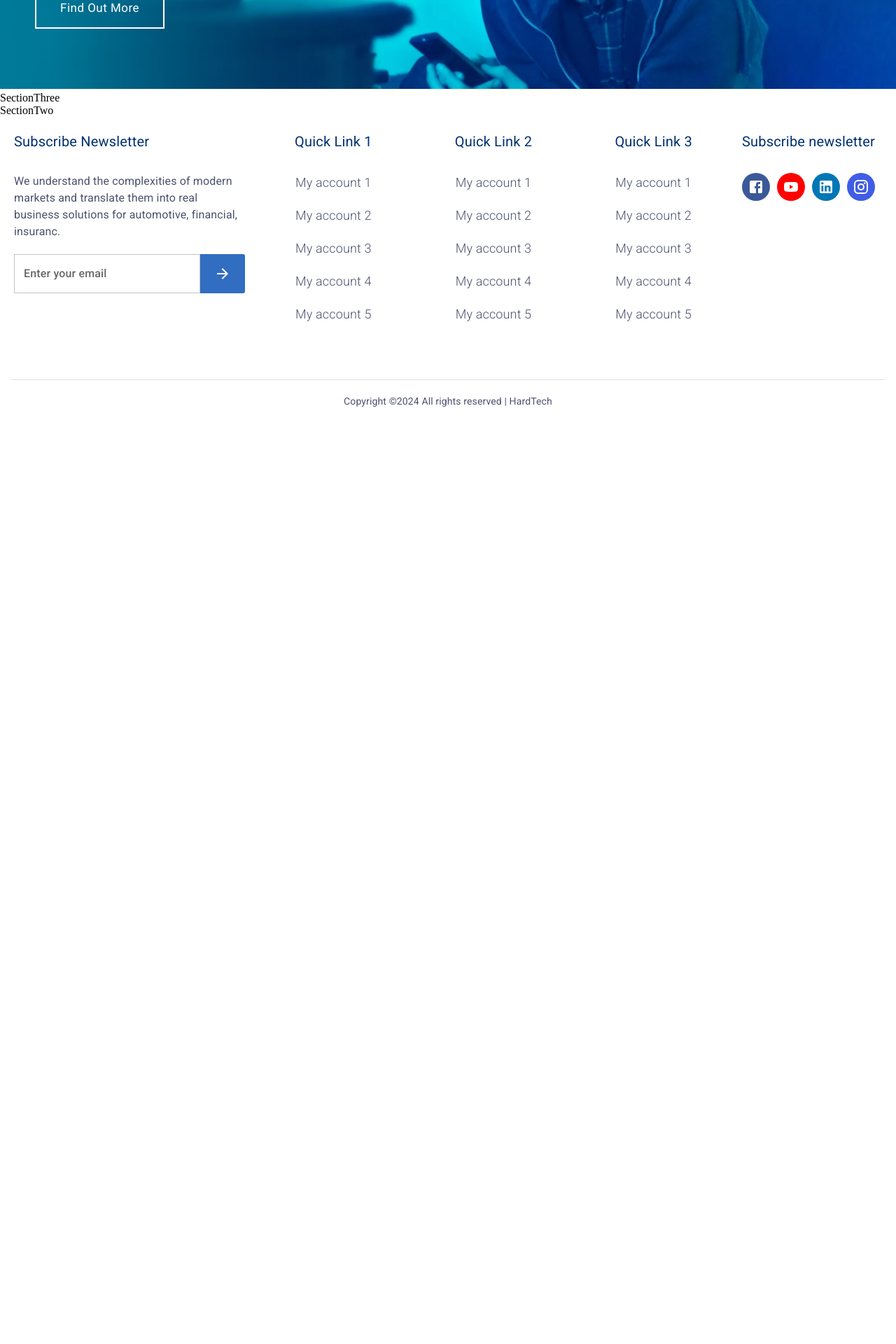
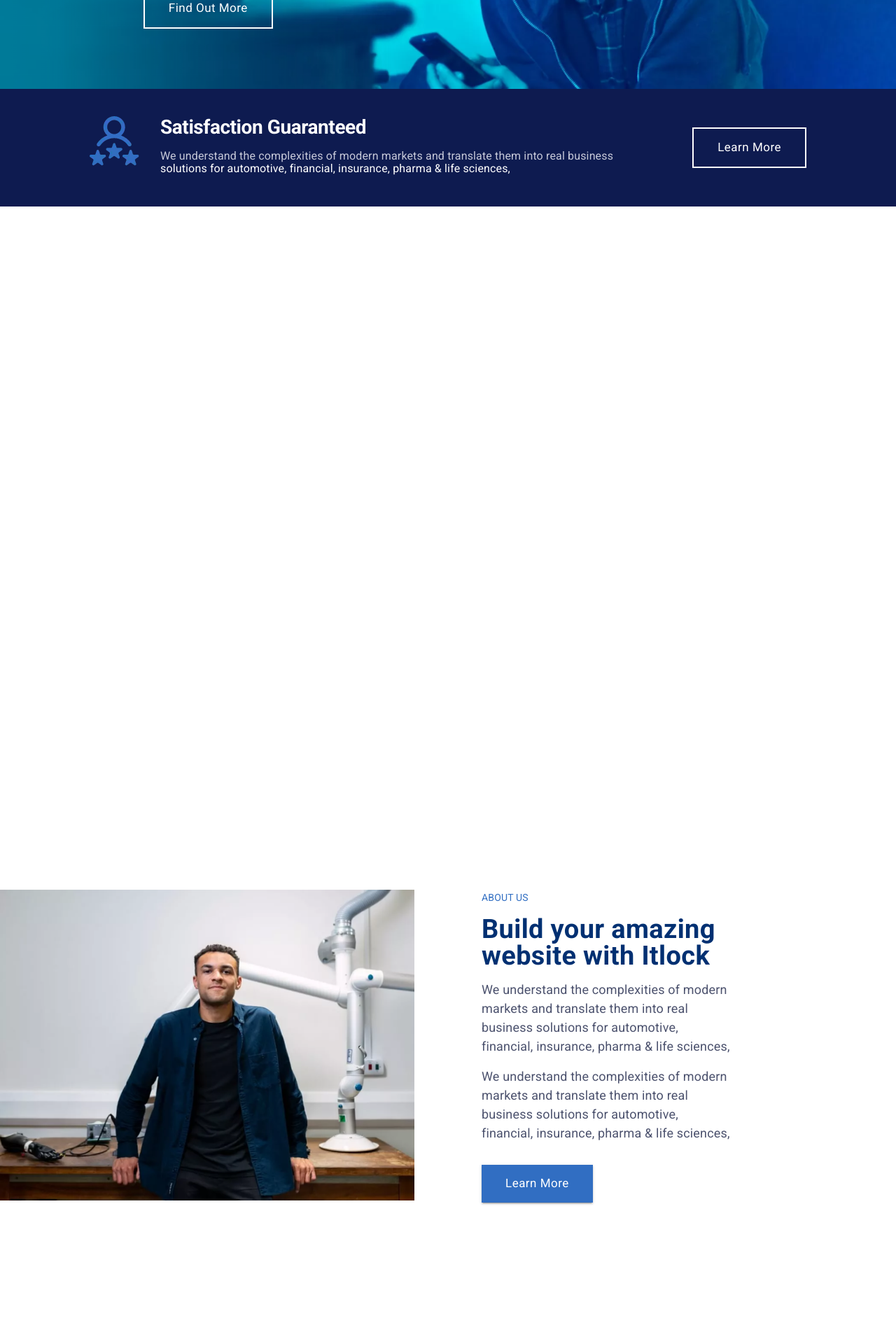
Before and after one commit to HardTech-Software/landing, a Next.js app: page / in a window 1280 px wide. Shown: the part 460-2380 px from the top of the page at 70% size. Before the commit the page ends 1063 px from the top, so only its background shows below. Built offline with nearby package versions, Linux system fonts and the light colour scheme.

Commit message:
header animation added, section three created

```diff
--- a/src/app/page.tsx
+++ b/src/app/page.tsx
@@ -1,3 +1,4 @@
+'use client';
 import { Button, Card, Header, RatingCard, ServiceCard } from '@/components';
 import CardComponent from '@/components/card';
 import Footer from '@/components/footer';
--- a/src/components/header/index.tsx
+++ b/src/components/header/index.tsx
@@ -1,5 +1,5 @@
 import { Box, ListItem, Typography } from '@mui/material';
-import React from 'react';
+import React, { useEffect, useState } from 'react';
 import { styles } from './styles';
 import HeadphonesIcon from '@mui/icons-material/Headphones';
 import { menuItems } from '@/utils/constants/header-items';
@@ -7,15 +7,40 @@
 import { Button } from '..';
 
 const Header = () => {
+  const [shadow, setShadow] = useState(false);
+  const [showFixedHeader, setShowFixedHeader] = useState(false);
+  const [lastScrollY, setLastScrollY] = useState(0);
+
+  const handleScroll = () => {
+    // if (window.scrollY > 100) {
+    //   setShowFixedHeader(true);
+    // } else {
+    //   setShowFixedHeader(false);
+    // }
+    setShadow(window.scrollY > 0);
+    // setLastScrollY(window.scrollY);
+  };
+
+  useEffect(() => {
+    window.addEventListener('scroll', handleScroll);
+    return () => {
+      window.removeEventListener('scroll', handleScroll);
+    };
+  }, [lastScrollY]);
+
+  const currentStyles = styles(shadow, showFixedHeader);
+
   return (
-    <Box sx={styles.root}>
+    <>
+      {/* Header estático visible al cargar la página */}
+      <Box sx={styles(false, false).root}>
         <Box display="flex" flexDirection="row">
           <Box>
             <Image src="/logo.png" alt="logo" width={166} height={48} />
           </Box>
-        <Box sx={styles.listItems}>
+          <Box sx={styles(false, false).listItems}>
             {menuItems.map((item, index) => (
-            <ListItem key={index} sx={styles.item}>
+              <ListItem key={index} sx={styles(false, false).item}>
                 <Typography>{item}</Typography>
               </ListItem>
             ))}
@@ -43,7 +68,9 @@
           </Box>
           <Box sx={{ display: 'flex', alignItems: 'center' }}>
             <Box>
-            <HeadphonesIcon sx={{ width: 40, height: 40, color: '#4C526E' }} />
+              <HeadphonesIcon
+                sx={{ width: 40, height: 40, color: '#4C526E' }}
+              />
             </Box>
             <Box>
               <Typography fontSize="14px" sx={{ color: '#9B9EAC' }}>
@@ -59,6 +86,69 @@
           </Box>
         </Box>
       </Box>
+
+      {/* Header fijo que aparece al hacer scroll */}
+      <Box
+        sx={{
+          ...currentStyles.root,
+          position: 'fixed',
+          transform: showFixedHeader ? 'translateY(0)' : 'translateY(-100%)',
+          transition: 'transform 0.3s ease-in-out, box-shadow 0.3s ease-in-out',
+        }}
+      >
+        <Box display="flex" flexDirection="row">
+          <Box>
+            <Image src="/logo.png" alt="logo" width={166} height={48} />
+          </Box>
+          <Box sx={currentStyles.listItems}>
+            {menuItems.map((item, index) => (
+              <ListItem key={index} sx={currentStyles.item}>
+                <Typography>{item}</Typography>
+              </ListItem>
+            ))}
+          </Box>
+        </Box>
+        <Box sx={{ display: 'flex' }}>
+          <Box
+            sx={{ display: 'flex', alignItems: 'center', marginRight: '20px' }}
+          >
+            <Button
+              variant="outlined"
+              sx={{
+                color: '#316EC2',
+                border: '2px solid #316EC2',
+                height: 50,
+                '&:hover': {
+                  color: 'white',
+                  backgroundColor: '#316EC2',
+                  border: '2px solid #316EC2',
+                },
+              }}
+            >
+              Free Quote
+            </Button>
+          </Box>
+          <Box sx={{ display: 'flex', alignItems: 'center' }}>
+            <Box>
+              <HeadphonesIcon
+                sx={{ width: 40, height: 40, color: '#4C526E' }}
+              />
+            </Box>
+            <Box>
+              <Typography fontSize="14px" sx={{ color: '#9B9EAC' }}>
+                Have any Question?
+              </Typography>
+              <Typography
+                fontSize="16px"
+                sx={{ color: '#003072', fontWeight: 500 }}
+              >
+                Call: 10 (78) 837 3647
+              </Typography>
+            </Box>
+          </Box>
+        </Box>
+      </Box>
+    </>
   );
 };
 
--- a/src/components/header/styles.ts
+++ b/src/components/header/styles.ts
@@ -1,12 +1,17 @@
 import { StylesProps } from '@/models/styles-props.interface';
 
-export const styles: StylesProps = {
+export const styles = (shadow: boolean, show: boolean): StylesProps => ({
   root: {
     height: 85,
+    width: '100%',
     display: 'flex',
     alignItems: 'center',
     padding: '0 3%',
     justifyContent: 'space-between',
+    backgroundColor: 'white',
+    zIndex: 9999,
+    transition: 'box-shadow 0.3s ease-in-out, transform 0.3s ease-in-out',
+    boxShadow: shadow ? '0 5px 8px -2px rgba(0, 0, 0, 0.5)' : 'none',
   },
   item: {
     display: 'inline-block',
@@ -18,4 +23,4 @@
     marginLeft: 5,
     alignItems: 'center',
   },
-};
+});
--- a/src/components/sections/section-one/index.tsx
+++ b/src/components/sections/section-one/index.tsx
@@ -3,18 +3,74 @@
 import { Box, Typography } from '@mui/material';
 import React from 'react';
 
+const FooterBanner = () => {
+  return (
+    <Box
+      sx={{
+        backgroundColor: '#0E1B50',
+        display: 'flex',
+        justifyContent: 'center',
+        paddingTop: '40px',
+        paddingBottom: '40px',
+        marginTop: '-5px',
+      }}
+    >
+      <Box sx={{ display: 'flex', width: '80%' }}>
+        <Box>
+          <img
+            alt="user-banner"
+            src="/user.png"
+            // style={{ objectFit: 'cover', width: '100%', height: '80%' }}
+          />
+        </Box>
+        <Box sx={{ marginLeft: '30px' }}>
+          <Typography
+            variant="h1"
+            sx={{ fontSize: '28px', color: 'white', marginBottom: '10px' }}
+            fontWeight="bold"
+          >
+            Satisfaction Guaranteed
+          </Typography>
+          <Typography variant="subtitle1" sx={{ color: '#C6C9D9' }}>
+            We understand the complexities of modern markets and translate them
+            into real business
+          </Typography>
+          <Typography
+            variant="subtitle1"
+            sx={{ color: 'white', marginTop: '-10px' }}
+          >
+            solutions for automotive, financial, insurance, pharma & life
+            sciences,
+          </Typography>
+        </Box>
+        <Box
+          sx={{
+            flex: 1,
+            display: 'flex',
+            justifyContent: 'flex-end',
+            alignItems: 'center',
+          }}
+        >
+          <Button variant="outlined">Learn More</Button>
+        </Box>
+      </Box>
+    </Box>
+  );
+};
+
 const SectionOne = () => {
   return (
+    <Box>
       <Box sx={{ width: '100%', position: 'relative' }}>
         <img
           alt="banner"
           src="/banner.png"
-        style={{ objectFit: 'cover', width: '100%', height: '80%' }}
+          style={{ objectFit: 'cover', width: '100%', height: '100%' }}
         />
         <Box
           sx={{
             position: 'absolute',
-          left: '50px',
+            left: '16%',
             top: 0,
             bottom: 0,
             display: 'flex',
@@ -36,7 +92,9 @@
             >
               in your city
             </Typography>
-          <Typography sx={{ color: 'white', fontSize: 20, marginTop: '20px' }}>
+            <Typography
+              sx={{ color: 'white', fontSize: 20, marginTop: '20px' }}
+            >
               Prevent data loss with encrypted storage and virtualized
             </Typography>
             <Typography
@@ -48,6 +106,8 @@
           </Box>
         </Box>
       </Box>
+      <FooterBanner />
+    </Box>
   );
 };
 
--- a/src/components/sections/section-three/index.tsx
+++ b/src/components/sections/section-three/index.tsx
@@ -1,7 +1,66 @@
+/* eslint-disable @next/next/no-img-element */
+import Button from '@/components/button';
+import { Box, Typography } from '@mui/material';
 import React from 'react';
 
-const SectionTwo = () => {
-  return <div>SectionTwo</div>;
+const SectionThree = () => {
+  return (
+    <Box
+      sx={{
+        display: 'flex',
+        height: '100vh',
+
+        alignItems: 'center',
+      }}
+    >
+      <Box sx={{ flex: 1, paddingRight: 6 }}>
+        <img
+          alt="men-desk"
+          src="/men-desk.png"
+          style={{ width: '100%', height: '100%', objectFit: 'cover' }}
+        />
+      </Box>
+      <Box sx={{ flex: 1, paddingLeft: 6 }}>
+        <Box sx={{ width: '60%' }}>
+          <Typography variant="body2" sx={{ color: '#316EC2' }}>
+            ABOUT US
+          </Typography>
+          <Typography
+            component="h2"
+            fontSize={38}
+            fontWeight="bold"
+            lineHeight="38px"
+            mt={2}
+            sx={{ color: '#003072' }}
+          >
+            Build your amazing website with Itlock
+          </Typography>
+          <Typography
+            variant="body1"
+            fontSize={18}
+            mt={2}
+            sx={{ color: '#4C526E' }}
+          >
+            We understand the complexities of modern markets and translate them
+            into real business solutions for automotive, financial, insurance,
+            pharma & life sciences,
+          </Typography>
+          <Typography
+            variant="body1"
+            fontSize={18}
+            mt={2}
+            mb={4}
+            sx={{ color: '#4C526E' }}
+          >
+            We understand the complexities of modern markets and translate them
+            into real business solutions for automotive, financial, insurance,
+            pharma & life sciences,
+          </Typography>
+          <Button variant="contained">Learn More</Button>
+        </Box>
+      </Box>
+    </Box>
+  );
 };
 
-export default SectionTwo;
+export default SectionThree;
--- a/src/components/sections/section-two/index.tsx
+++ b/src/components/sections/section-two/index.tsx
@@ -1,7 +1,8 @@
+import { Box, Button, Typography } from '@mui/material';
 import React from 'react';
 
-const SectionThree = () => {
-  return <div>SectionThree</div>;
+const SectionTwo = () => {
+  return <Box sx={{ display: 'flex', height: '100vh' }}></Box>;
 };
 
-export default SectionThree;
+export default SectionTwo;
```
Also changed, not shown: public/men-desk.png (added), public/user.png (added). Lines whose indentation alone changed are shown as unchanged.
